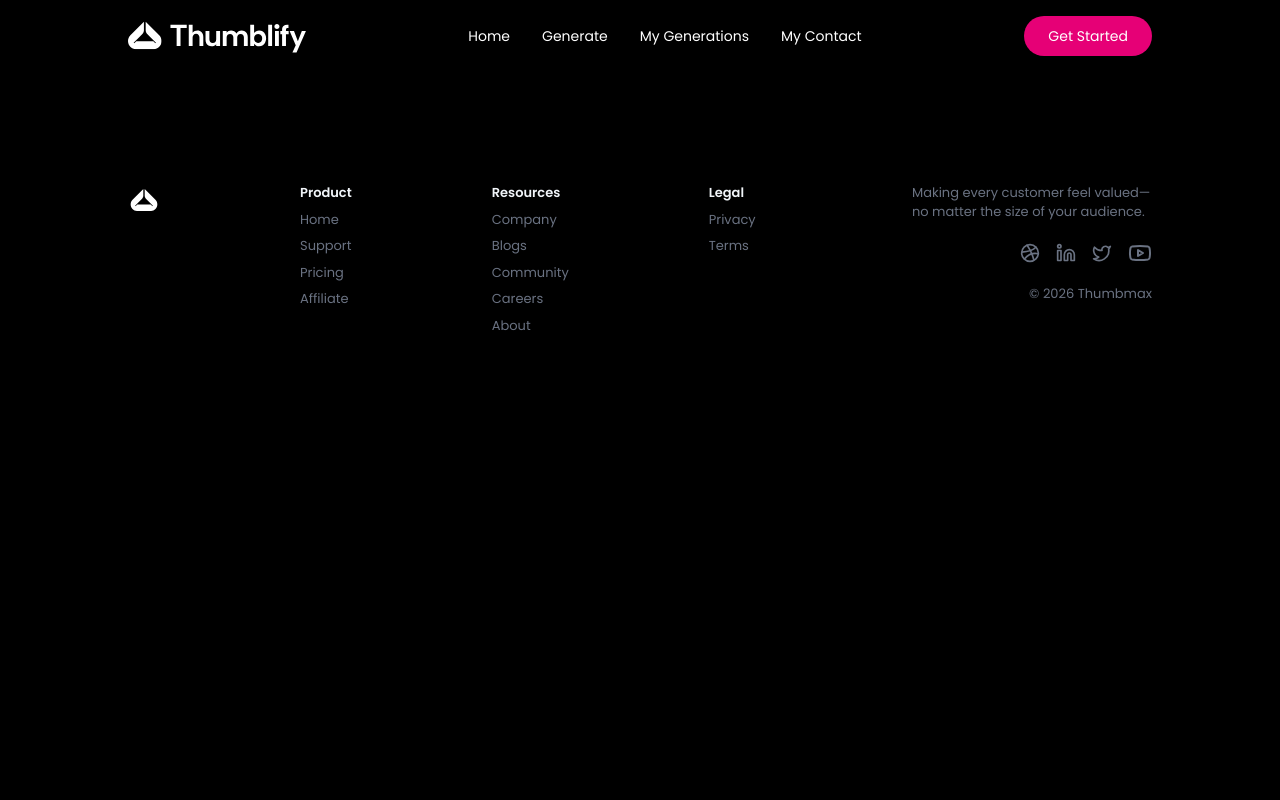
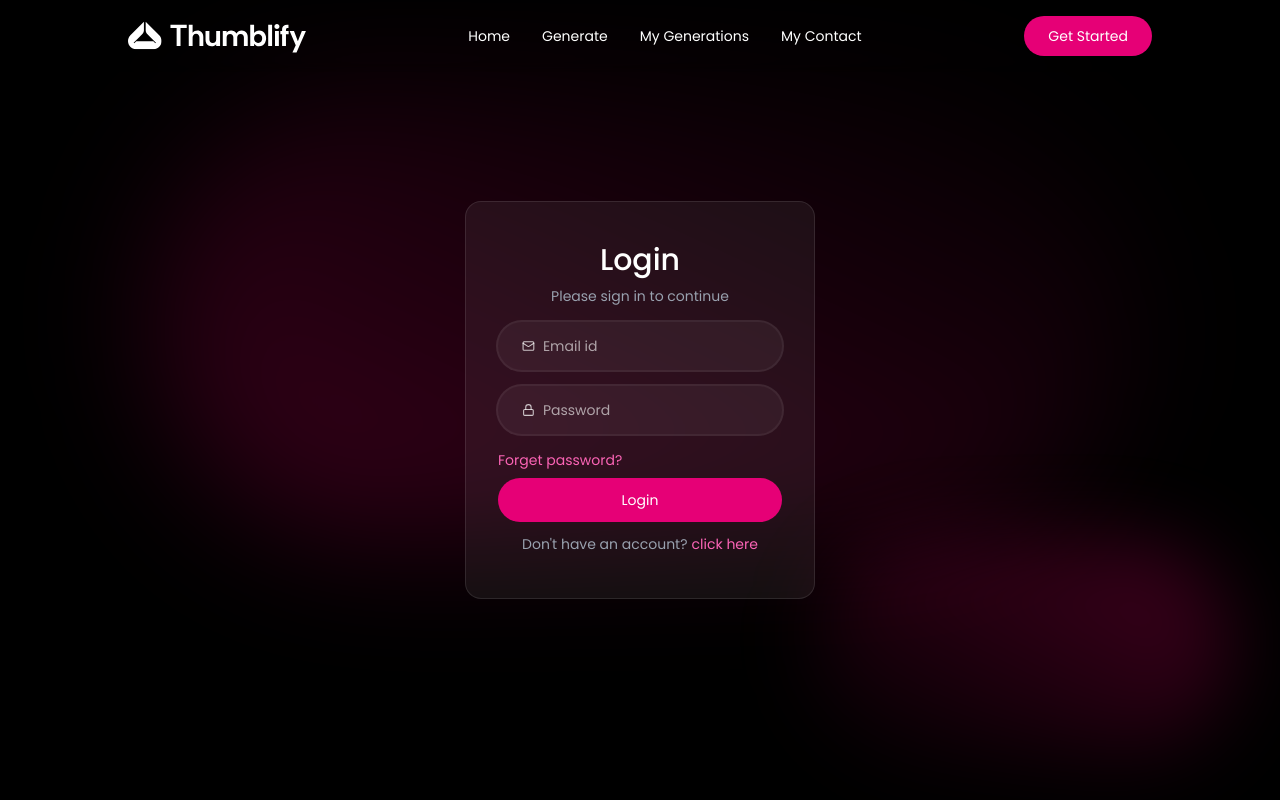
Before and after one commit to siddharthNirmale/Thumbnail, a React (Vite) app in the folder client/: page /login in a window 1280 px wide. Shown: the top 800 px of the page. Built offline with nearby package versions, Linux system fonts and the light colour scheme.

Commit message:
Add routing and components for user generation features and login

```diff
--- a/client/src/App.tsx
+++ b/client/src/App.tsx
@@ -4,6 +4,10 @@
 import Footer from "./components/Footer";
 import "./globals.css";
 import LenisScroll from "./components/LenisScroll";
+import Generate from "./pages/Generate";
+import MyGeneration from "./pages/MyGeneration";
+import YtPreview from "./pages/YtPreview";
+import Login from "./components/Login";
 
 export default function App() {
     return (
@@ -12,6 +16,12 @@
             <Navbar />
             <Routes>
                 <Route path="/" element={<HomePage />} />
+                <Route path="/generate" element={<Generate />} />
+                <Route path="/generate/:id" element={<Generate />} />
+                <Route path="/my-generation" element={<MyGeneration />} />
+                <Route path="/yt-preview" element={<YtPreview />} />
+                <Route path="/login" element={<Login />} />
+
             </Routes>
             <Footer />
         </>
--- /dev/null
+++ b/client/src/components/Login.tsx
@@ -0,0 +1,79 @@
+import { useState } from "react"
+import React from "react"
+import SoftBackdrop from "./SoftBackdrop"
+
+const Login = () => {
+
+    const [state, setState] = useState("login")
+
+    const [formData, setFormData] = useState({
+        name: '',
+        email: '',
+        password: ''
+    })
+
+    const handleChange = (e: React.ChangeEvent<HTMLInputElement>) => {
+        const { name, value } = e.target
+        setFormData(prev => ({ ...prev, [name]: value }))
+    }
+
+    const handleSubmit = (e: React.FormEvent<HTMLFormElement>) => {
+        e.preventDefault()
+
+    }
+
+    return (
+        <>
+        <SoftBackdrop/>
+            <div className="min-h-screen flex items-center justify-center">
+                <form
+                    onSubmit={handleSubmit}
+                    className="w-full sm:w-87.5 text-center bg-white/6 border border-white/10 rounded-2xl px-8">
+                    <h1 className="text-white text-3xl mt-10 font-medium">
+                        {state === "login" ? "Login" : "Sign up"}
+                    </h1>
+
+                    <p className="text-gray-400 text-sm mt-2">Please sign in to continue</p>
+
+                    {state !== "login" && (
+                        <div className="flex items-center mt-6 w-full bg-white/5 ring-2 ring-white/10 focus-within:ring-pink-500/60 h-12 rounded-full overflow-hidden pl-6 gap-2 transition-all ">
+                            <svg xmlns="http://www.w3.org/2000/svg" width="16" height="16" viewBox="0 0 24 24" fill="none" stroke="currentColor" className="text-white/60" strokeWidth="2" strokeLinecap="round" strokeLinejoin="round"> <circle cx="12" cy="8" r="5" /> <path d="M20 21a8 8 0 0 0-16 0" /> </svg>
+                            <input type="text" name="name" placeholder="Name" className="w-full bg-transparent text-white placeholder-white/60 border-none outline-none " value={formData.name} onChange={handleChange} required />
+                        </div>
+                    )}
+
+                    <div className="flex items-center w-full mt-4 bg-white/5 ring-2 ring-white/10 focus-within:ring-pink-500/60 h-12 rounded-full overflow-hidden pl-6 gap-2 transition-all ">
+                        <svg xmlns="http://www.w3.org/2000/svg" width="14" height="14" viewBox="0 0 24 24" fill="none" stroke="currentColor" className="text-white/75" strokeWidth="2" strokeLinecap="round" strokeLinejoin="round"> <path d="m22 7-8.991 5.727a2 2 0 0 1-2.009 0L2 7" /> <rect x="2" y="4" width="20" height="16" rx="2" /> </svg>
+                        <input type="email" name="email" placeholder="Email id" className="w-full bg-transparent text-white placeholder-white/60 border-none outline-none " value={formData.email} onChange={handleChange} required />
+                    </div>
+
+                    <div className=" flex items-center mt-4 w-full bg-white/5 ring-2 ring-white/10 focus-within:ring-pink-500/60 h-12 rounded-full overflow-hidden pl-6 gap-2 transition-all ">
+                        <svg xmlns="http://www.w3.org/2000/svg" width="14" height="14" viewBox="0 0 24 24" fill="none" stroke="currentColor" className="text-white/75" strokeWidth="2" strokeLinecap="round" strokeLinejoin="round"> <rect width="18" height="11" x="3" y="11" rx="2" ry="2" /> <path d="M7 11V7a5 5 0 0 1 10 0v4" /> </svg>
+                        <input type="password" name="password" placeholder="Password" className="w-full bg-transparent text-white placeholder-white/60 border-none outline-none" value={formData.password} onChange={handleChange} required />
+                    </div>
+
+                    <div className="mt-4 text-left">
+                        <button className="text-sm text-pink-400 hover:underline">
+                            Forget password?
+                        </button>
+                    </div>
+
+                    <button type="submit" className="mt-2 w-full h-11 rounded-full text-white bg-pink-600 hover:bg-pink-500 transition " >
+                        {state === "login" ? "Login" : "Sign up"}
+                    </button>
+
+                    <p onClick={() => setState(prev => prev === "login" ? "register" : "login")} className="text-gray-400 text-sm mt-3 mb-11 cursor-pointer" >
+                        {state === "login" ? "Don't have an account?" : "Already have an account?"}
+                        <span className="text-pink-400 hover:underline ml-1">click here</span>
+                    </p>
+                </form>
+
+            </div>
+
+
+
+        </>
+    )
+}
+
+export default Login
--- /dev/null
+++ b/client/src/components/SoftBackdrop.tsx
@@ -0,0 +1,16 @@
+import React from 'react'
+
+const SoftBackdrop = () => {
+  return (
+    <div>
+
+      {/* Soft Backdrop*/}
+                <div className='fixed inset-0 -z-1 pointer-events-none'>
+                    <div className='absolute left-1/2 top-20 -translate-x-1/2 w-245 h-115 bg-linear-to-tr from-pink-800/35 to-transparent rounded-full blur-3xl' />
+                    <div className='absolute right-12 bottom-10 w-105 h-55 bg-linear-to-bl from-pink-700/35 to-transparent rounded-full blur-2xl' />
+                </div>
+    </div>
+  )
+}
+
+export default SoftBackdrop
--- /dev/null
+++ b/client/src/pages/Generate.tsx
@@ -0,0 +1,17 @@
+import React, { useState } from 'react'
+import { useParams } from 'react-router-dom'
+
+const Generate = () => {
+
+  const {id} = useParams();
+  const [title,setTitle] = useState('');
+  const [additonalDetails,setAdditonalDetails] = useState('');
+
+  return (
+    <div>
+
+    </div>
+  )
+}
+
+export default Generate
--- /dev/null
+++ b/client/src/pages/MyGeneration.tsx
@@ -0,0 +1,11 @@
+import React from 'react'
+
+const MyGeneration = () => {
+  return (
+    <div>
+
+    </div>
+  )
+}
+
+export default MyGeneration
--- /dev/null
+++ b/client/src/pages/YtPreview.tsx
@@ -0,0 +1,11 @@
+import React from 'react'
+
+const YtPreview = () => {
+  return (
+    <div>
+
+    </div>
+  )
+}
+
+export default YtPreview
```
